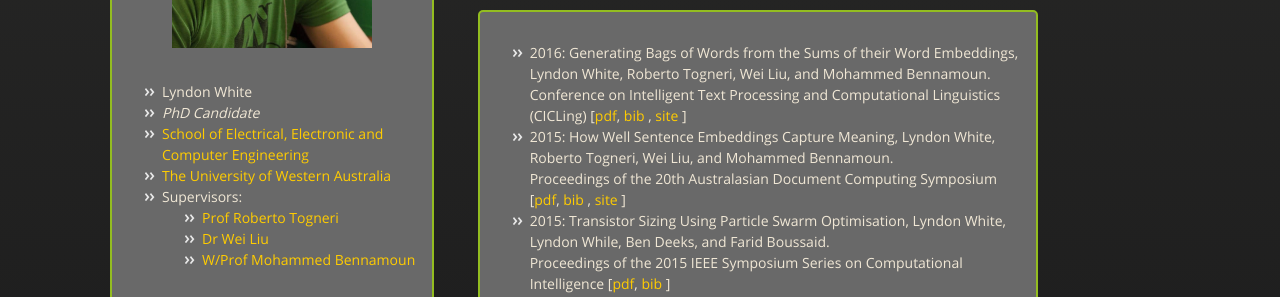
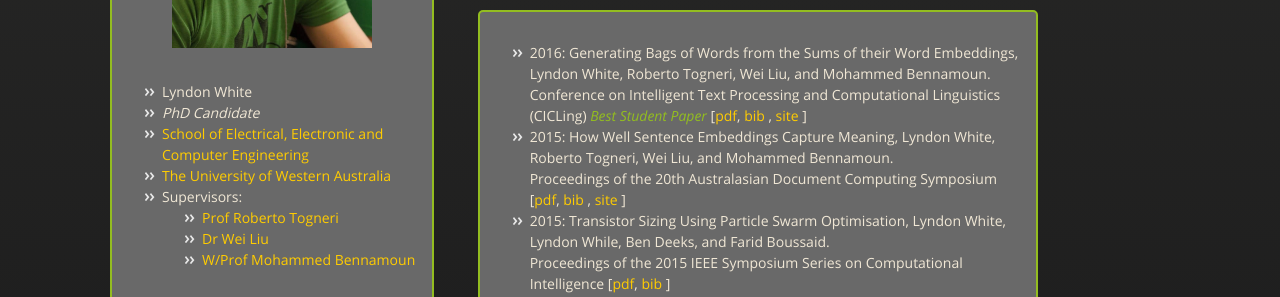
Before and after one commit to oxinabox/oxinabox.github.io, a Jekyll site: the page built from index.html, in a window 1280 px wide. Shown: the part 389-686 px from the top of the page. Built offline with Jekyll 4.4.1, drawn with Linux system fonts in a browser that asks for light colours; nearby versions of some CDN libraries; some web fonts are replaced.

Commit message:
Added best paper award

```diff
--- a/_data/publications.yml
+++ b/_data/publications.yml
@@ -1,6 +1,7 @@
 - title: Generating Bags of Words from the Sums of their Word Embeddings
   author: Lyndon White, Roberto Togneri, Wei Liu, and Mohammed Bennamoun
   venue: Conference on Intelligent Text Processing and Computational Linguistics (CICLing)
+  award: Best Student Paper
   year: 2016
   key: White2016BOWgen
   supl: publications/White2016BOWgen
--- a/index.html
+++ b/index.html
@@ -30,6 +30,7 @@ layout: default
         <ul>
         {% for pub in site.data.publications %}
         <li>{{pub.year}}: {{pub.title}}, {{pub.author}}.<br/> {{pub.venue}}
+				{% if pub.award %} <em> {{pub.award}} </em> {% endif %}
                 [<a href="{{site.url}}/publications/{{pub.key}}.pdf">pdf</a>,
                 <a href="{{site.url}}/publications/{{pub.key}}.bib">bib</a>
 				{% if pub.supl %}
--- a/stylesheets/styles.css
+++ b/stylesheets/styles.css
@@ -265,9 +265,15 @@ ul {
   list-style-image: url("../images/bullet.png");
 }
 
-strong {
+strong, .strong {
   font-family: 'OpenSansBold', "Helvetica Neue", Helvetica, Arial, sans-serif !important;
   font-weight: normal;
+}
+
+em, .em {
+  font-family: 'OpenSansItalic', "Helvetica Neue", Helvetica, Arial, sans-serif !important;
+  font-weight: normal;
+  color: #93bd20;
 }
 
 .wrapper {
```
